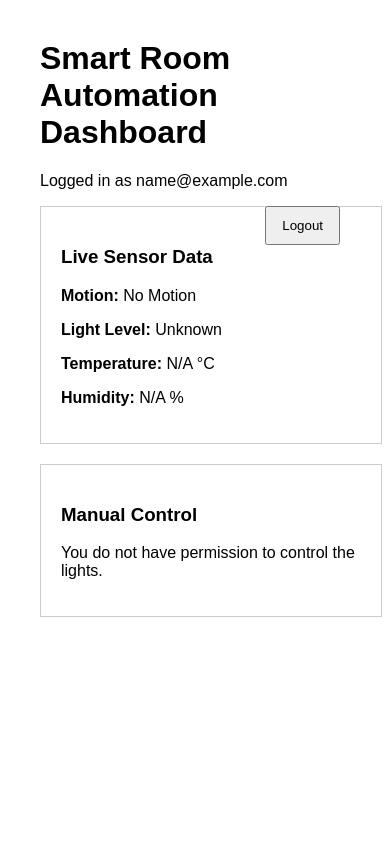
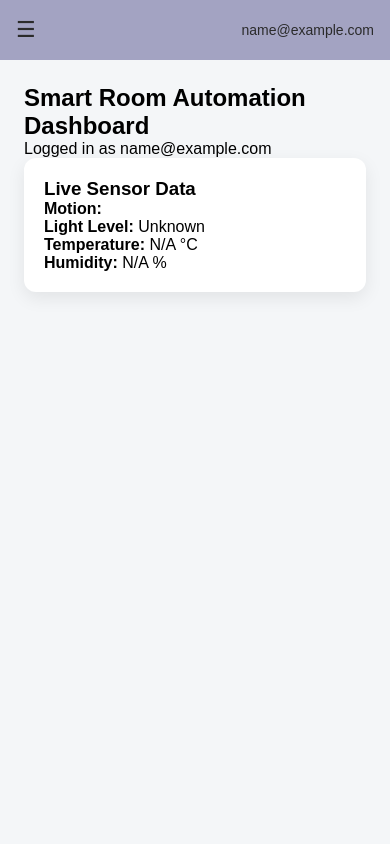
Before and after one commit to araya-g23/smart-room-automation-iot, a Flask app: page / in a window 390 px wide. Run offline with Flask 3, Linux system fonts and the light colour scheme; the visitor is signed in with stand-in values (Sample User, id 1); data that the repository does not hold is empty; parts of the project's set-up code (start-up, migrations or seed data) failed here and were passed over.

Commit message:
Improve dashboard layout and responsive sidebar navigation
- Refactor base layout to use a unified grid based structure with a
  collapsible sidebar and fixed topbar.
- Introduce a single main CSS file with consistent color variables and spacing.

- Add responsive behavior for mobile view, including a toggleable
sidebar that overlays content only on small screens while preserving
a stable layout on desktop.

- Enhance card styling and control buttons for improved visual clarity
and usability without affecting backend functionality.

```diff
--- a/server/app.py
+++ b/server/app.py
@@ -188,6 +188,12 @@
     return client
 
 
+@app.route("/settings")
+@login_required
+def settings():
+    return render_template("settings.html")
+
+
 @app.route("/logout")
 @login_required
 def logout():
--- /dev/null
+++ b/server/static/css/main.css
@@ -0,0 +1,222 @@
+
+* {
+    margin: 0;
+    padding: 0;
+    box-sizing: border-box;
+    font-family: Arial, sans-serif;
+}
+
+/* COLORS */
+:root {
+    --bg-dark: #1e1e2f;
+    --bg-light: #f4f6f8;
+    --primary: #a3a3c2;
+    --text-light: #ffffff;
+    --text-dark: #2b2b2b;
+    --hover-bg: #eeffe6;
+    --bg-card: #ffffff;
+    --shadow-soft: 0 6px 18px rgba(0, 0, 0, 0.08);
+}
+
+.eg_appLayout {
+  display: grid;
+  grid-template-columns: 240px 1fr;
+  height: 100vh;
+}
+
+/* HEADER */
+.eg_header,
+.eg_topbar {
+  grid-column: 1 / -1;
+    height: 60px;
+    background: var(--primary);
+    color: var(--text-dark);
+    display: flex;
+    align-items: center;
+    padding: 0 16px;
+}
+
+.eg_logo {
+    flex-grow: 1;
+    font-size: 18px;
+}
+
+.eg_menuBtn {
+    font-size: 22px;
+    background: none;
+    border: none;
+    color: var(--text-dark);
+    cursor: pointer;
+}
+
+.eg_userInfo{
+  margin-left: auto;
+  font-size: 14px;
+}
+.eg_userEmail {
+    font-size: 14px;
+    opacity: 0.8;
+}
+
+/* SIDEBAR */
+.eg_sidebar {
+  grid-row: 2 / -1;
+  background: var(--primary);
+  width: 240px;
+  padding-top: 20px;
+}
+
+.eg_sidebarNav{
+  display: flex;
+  flex-direction: column;
+}
+
+.eg_navItem {
+  padding: 14px 20px;
+  color: var(--text-dark);
+  text-decoration: none;
+  font-size: 15px;
+}
+
+.eg_navItem:hover {
+  background: rgba(255, 255, 255, 0.3);
+}
+
+.eg_divider {
+  height: 1px;
+  background: rgba(0, 0, 0, 0.2);
+  margin: 10px 0;
+}
+
+
+
+
+.eg_sidebarOpen {
+    left: 0;
+}
+
+.eg_sidebar ul {
+    list-style: none;
+}
+
+.eg_sidebar li {
+    padding: 12px 20px;
+}
+
+.eg_sidebar a {
+    color: var(--text-dark);
+    text-decoration: none;
+    display: block;
+}
+
+.eg_sidebar a:hover {
+    background: var(--hover-bg);
+    border-radius: 4px;
+}
+
+.eg_divider {
+  height: 0.5px;
+  background: var(--text-dark);
+  margin: 10px 0;
+}
+
+/* MAIN CONTENT */
+.eg_mainArea {
+    grid-row: 2 / -1;
+    background: var(--bg-light);
+    overflow-y: auto;
+}
+
+.eg_content {
+  padding: 24px;
+}
+
+/* CARDS */
+.eg_card {
+  background: var(--bg-card);
+  padding: 20px;
+  border-radius: 12px;
+  box-shadow: var(--shadow-soft);
+  max-width: 420px;
+  margin-bottom: 24px;
+  transition: transform 0.2s ease, box-shadow 0.2s ease;
+}
+.eg_card:hover {
+  transform: translateY(-4px);
+  box-shadow: 0 12px 24px rgba(0, 0, 0, 0.12);
+}
+
+.eg_btn {
+  padding: 10px 16px;
+  border-radius: 8px;
+  border: none;
+  font-size: 14px;
+  cursor: pointer;
+  transition: background 0.2s ease, transform 0.1s ease;
+}
+
+.eg_btnOn {
+  background: #4caf50;
+  color: white;
+}
+
+.eg_btnOff {
+  background: #e53935;
+  color: white;
+}
+
+.eg_btn:hover {
+  transform: translateY(-1px);
+  opacity: 0.9;
+}
+
+.eg_btnGroup {
+  display: flex;
+  gap: 12px;
+  margin-top: 12px;
+}
+
+.eg_menuBtn {
+  display: none;
+}
+
+.eg_sidebarOverlay {
+  position: fixed;
+  inset: 0;
+  background: rgba(0, 0, 0, 0.35);
+  opacity: 0;
+  pointer-events: none;
+  transition: opacity 0.3s ease;
+  z-index: 15;
+}
+
+.eg_overlayOpen {
+  opacity: 1;
+  pointer-events: all;
+}
+/* RESPONSIVE */
+@media (max-width: 768px) {
+
+  .eg_menuBtn {
+    display: block;
+  }
+
+  .eg_appLayout {
+    grid-template-columns: 1fr;
+  }
+
+  .eg_sidebar {
+    position: fixed;
+    top: 60px;
+    left: 0;
+    width: 240px;
+    height: calc(100vh - 60px);
+    transform: translateX(-100%);
+    transition: transform 0.3s ease;
+    z-index: 20;
+  }
+
+  .eg_sidebarOpen {
+    transform: translateX(0);
+  }
+}
--- /dev/null
+++ b/server/templates/base.html
@@ -0,0 +1,75 @@
+<!DOCTYPE html>
+<html lang="en">
+  <head>
+    <meta charset="UTF-8" />
+    <title>{% block title %}Smart Room{% endblock %}</title>
+
+    <meta name="viewport" content="width=device-width, initial-scale=1.0" />
+
+    <link
+      rel="stylesheet"
+      href="{{ url_for('static', filename='css/main.css') }}"
+    />
+  </head>
+  <body>
+    <div class="eg_appLayout">
+      <!-- Sidebar -->
+      <aside class="eg_sidebar" id="eg_sidebar">
+        <div class="eg_sidebarHeader">
+          <h2>Smart Room</h2>
+        </div>
+
+        <nav class="eg_sidebarNav">
+          <a href="{{ url_for('dashboard') }}" class="eg_navItem">Dashboard</a>
+          <a href="{{ url_for('settings') }}" class="eg_navItem">Settings</a>
+
+          {% if current_user.is_authenticated and current_user.role == "admin"
+          %}
+          <div class="eg_divider"></div>
+
+          <a href="#" class="eg_navItem"> Users </a>
+
+          <a href="#" class="eg_navItem"> Subscriptions </a>
+          {% endif %}
+
+          <div class="eg_divider"></div>
+
+          <a href="{{ url_for('logout') }}" class="eg_navItem eg_logout">
+            Logout
+          </a>
+        </nav>
+      </aside>
+
+      <!-- MOBILE OVERLAY -->
+      <div
+        class="eg_sidebarOverlay"
+        id="eg_sidebarOverlay"
+        onclick="eg_toggleSidebar()"
+      ></div>
+
+      <div class="eg_mainArea">
+        <header class="eg_topbar">
+          <button class="eg_menuBtn" onclick="eg_toggleSidebar()">☰</button>
+
+          {% if current_user.is_authenticated %}
+          <div class="eg_userInfo">{{ current_user.email }}</div>
+          {% endif %}
+        </header>
+
+        <main class="eg_content">{% block content %}{% endblock %}</main>
+      </div>
+    </div>
+
+    <script>
+      function eg_toggleSidebar() {
+        document
+          .getElementById("eg_sidebar")
+          .classList.toggle("eg_sidebarOpen");
+
+        document
+          .getElementById("eg_sidebarOverlay")
+          .classList.toggle("eg_overlayOpen");
+      }
+    </script>
+  </body>
+</html>
--- a/server/templates/dashboard.html
+++ b/server/templates/dashboard.html
@@ -1,70 +1,33 @@
-<!DOCTYPE html>
-<html>
-  <head>
-    <title>Smart Room Automation</title>
-    <style>
-      body {
-        font-family: Arial, sans-serif;
-        margin: 40px;
-      }
-      .card {
-        border: 1px solid #ccc;
-        padding: 20px;
-        width: 300px;
-        margin-bottom: 20px;
-      }
-      button {
-        padding: 10px 15px;
-        margin-right: 10px;
-        cursor: pointer;
-      }
-    </style>
-  </head>
-  <body>
-    <h1>Smart Room Automation Dashboard</h1>
+{% extends "base.html" %} {% block title %}Dashboard{% endblock %} {% block
+content %}
 
+<h2>Smart Room Automation Dashboard</h2>
 <p>Logged in as {{ current_user.email }}</p>
 
-    <form action="{{ url_for('logout') }}" method="get" style="float: right">
-      <button type="submit">Logout</button>
-    </form>
-    <div class="card">
+<div class="eg_card">
   <h3>Live Sensor Data</h3>
-      <p>
-        <strong>Motion:</strong>
-        {{ 'Detected' if data.motion else 'No Motion' }}
-      </p>
 
   <p>
-        <strong>Light Level:</strong>
-        {{ data.light if data.light else 'Unknown' }}
+    <strong>Motion:</strong> {{ data.motion if data.motion is not none else "No
+    Motion" }}
   </p>
-
-      <p>
-        <strong>Temperature:</strong>
-        {{ data.temperature if data.temperature else 'N/A' }} °C
-      </p>
-
-      <p>
-        <strong>Humidity:</strong>
-        {{ data.humidity if data.humidity else 'N/A' }} %
-      </p>
+  <p><strong>Light Level:</strong> {{ data.light or "Unknown" }}</p>
+  <p><strong>Temperature:</strong> {{ data.temperature or "N/A" }} °C</p>
+  <p><strong>Humidity:</strong> {{ data.humidity or "N/A" }} %</p>
 </div>
 
-    <div class="card">
+{% if current_user.role == "admin" %}
+<div class="eg_card">
   <h3>Manual Control</h3>
 
-      {% if current_user.role == "admin" %}
-      <form method="post" action="/on">
-        <button type="submit">Turn Light ON</button>
+  <div class="eg_btnGroup">
+    <form method="POST" action="/on">
+      <button type="submit" class="eg_btn eg_btnOn">Turn Light ON</button>
     </form>
 
-      <form method="post" action="/off">
-        <button type="submit">Turn Light OFF</button>
+    <form method="POST" action="/off">
+      <button type="submit" class="eg_btn eg_btnOff">Turn Light OFF</button>
     </form>
-      {% else %}
-      <p>You do not have permission to control the lights.</p>
-      {% endif %}
   </div>
-  </body>
-</html>
+</div>
+{% endif %} {% endblock %}
```
Also changed, not shown: server/templates/settings.html (added, +11 -0 lines). Lines whose indentation alone changed are shown as unchanged.
